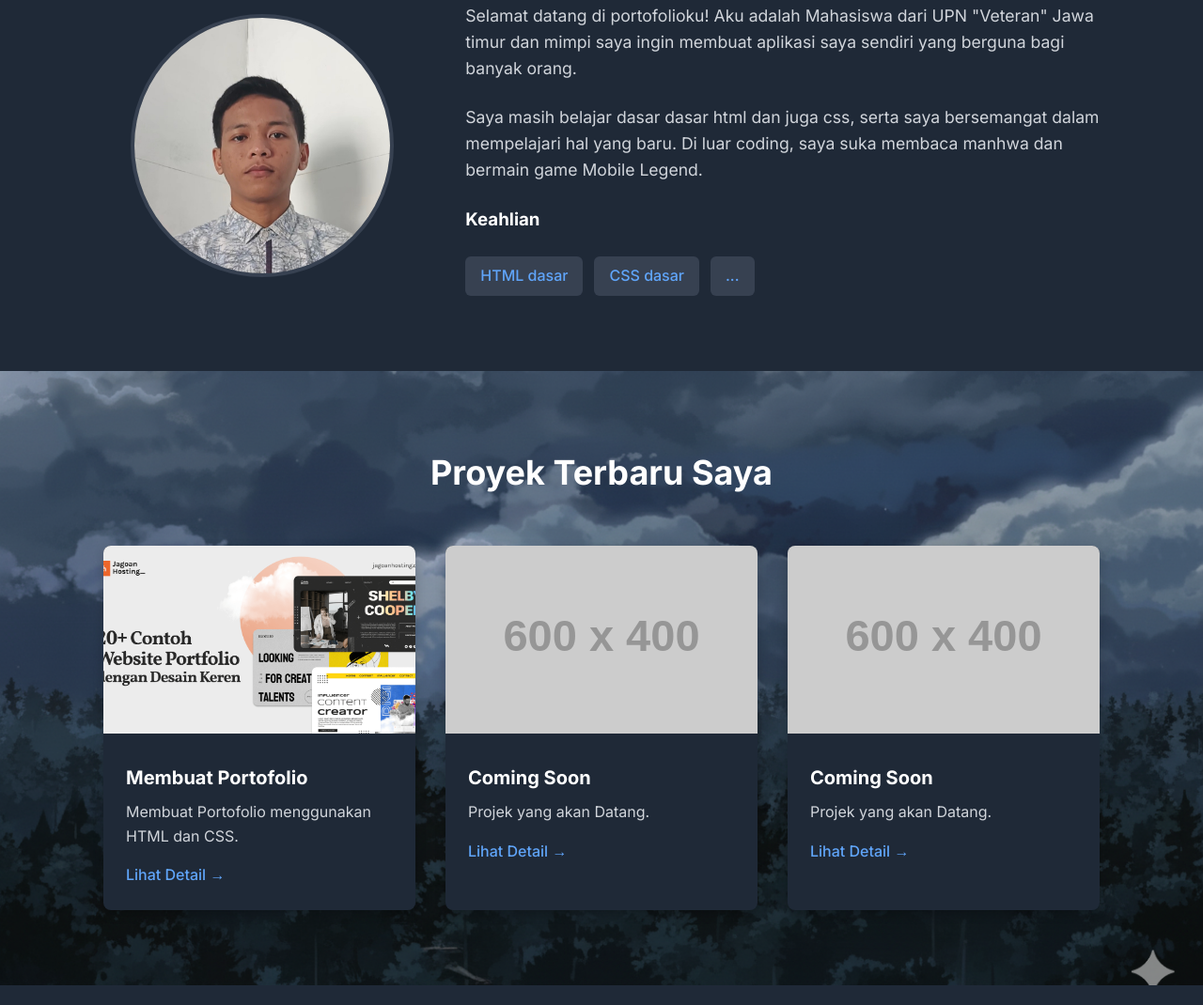
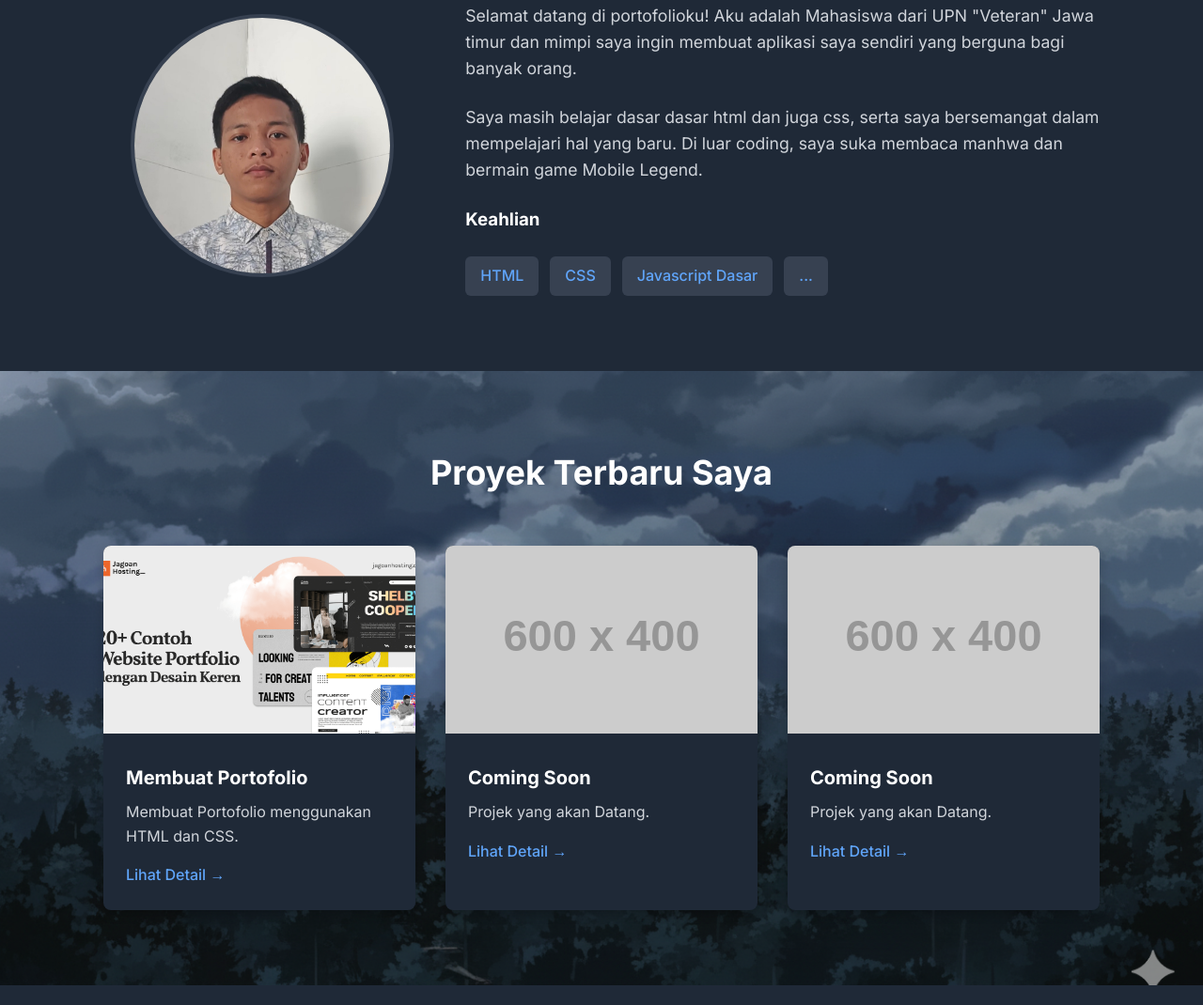
Before and after one commit to Khumaz/Portofolio-Rama-Rizki-A, a plain HTML site: page index.html in a window 1280 px wide. Shown: the part 983-2053 px from the top of the page at 94% size. Drawn offline with Linux system fonts and the light colour scheme; placeholder pictures from the web are drawn by us.

Commit message:
Update index.html

```diff
--- a/index.html
+++ b/index.html
@@ -80,8 +80,9 @@
                         <p>Saya masih belajar dasar dasar html dan juga css, serta saya bersemangat dalam mempelajari hal yang baru. Di luar coding, saya suka membaca manhwa dan bermain game Mobile Legend.</p>
                         <h3>Keahlian</h3>
                         <div class="skills-list">
-                            <span class="skill-item">HTML dasar</span>
-                            <span class="skill-item">CSS dasar</span>
+                            <span class="skill-item">HTML</span>
+                            <span class="skill-item">CSS</span>
+                            <span class="skill-item">Javascript Dasar</span>
                             <span class="skill-item">...</span>
                         </div>
                     </div>
```
